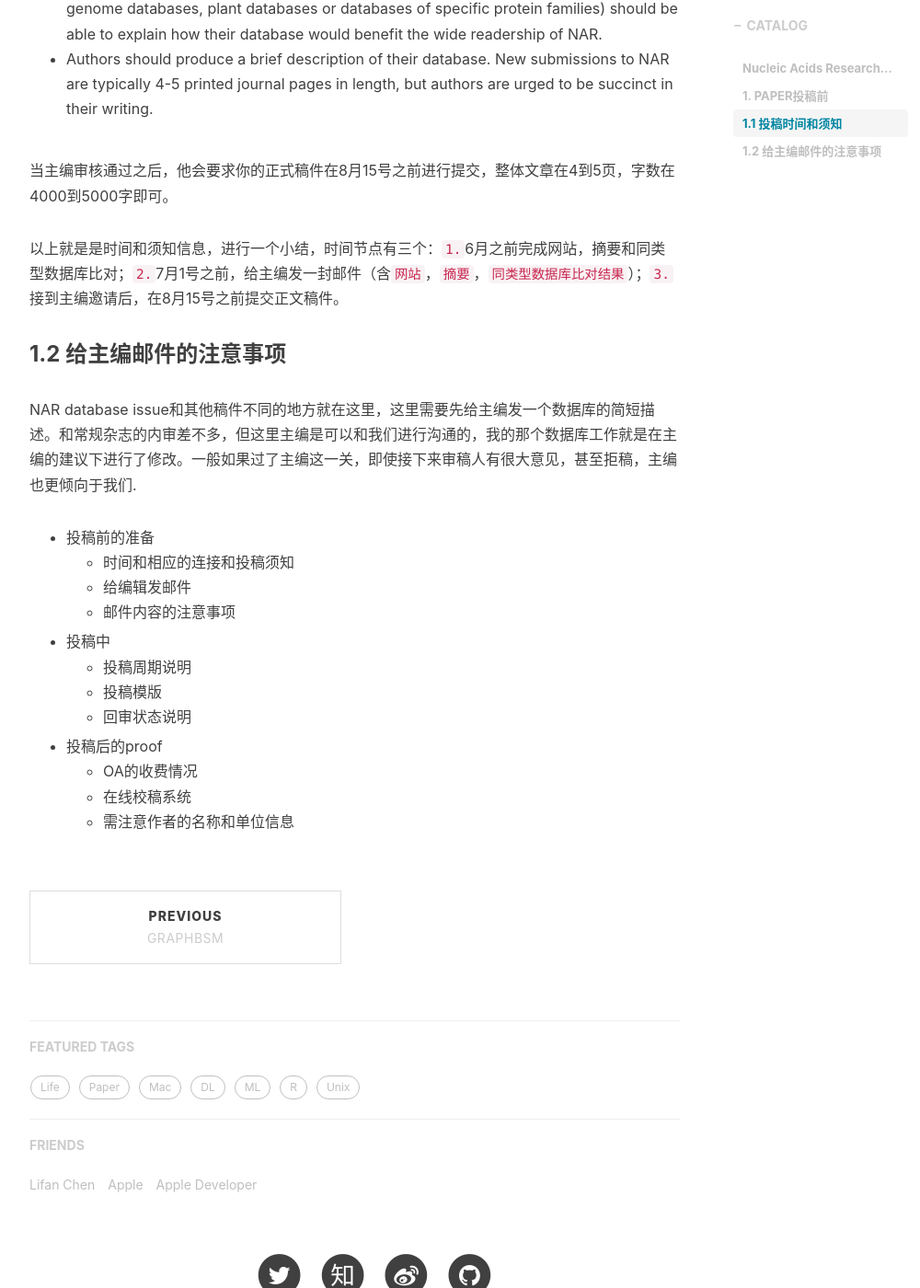
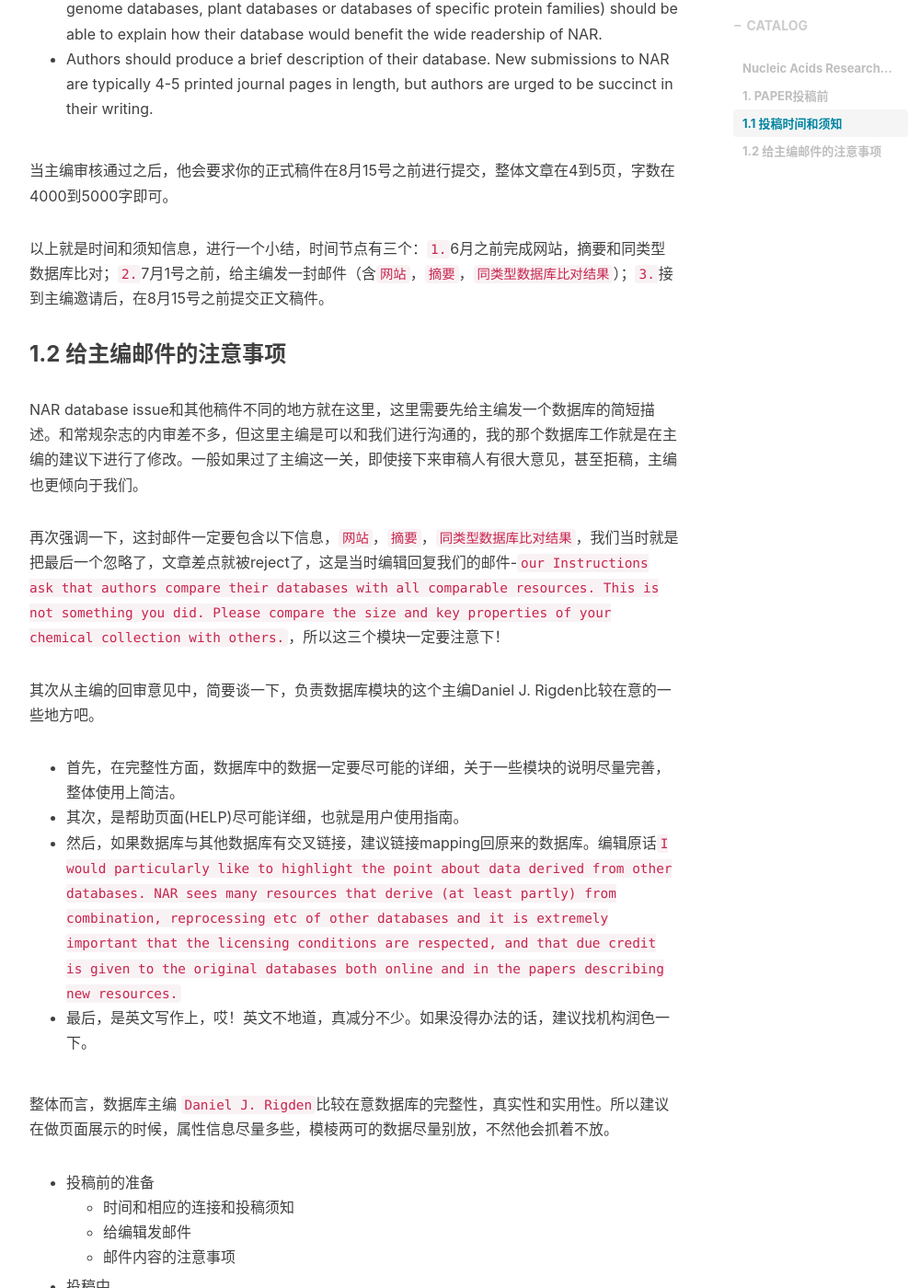
Before and after one commit to Tianbiao-Yang/tianbiao-yang.github.io, a Jekyll site: the page built from _posts/2021-03-22-NAR-Submit.md, in a window 1280 px wide and 1400 px high, scrolled down 1412 px. Shown: the whole window at 92% size, without its empty margins (233-1233 px from the left). Built offline with Jekyll 4.4.1, drawn with Linux system fonts in a browser that asks for light colours; nearby versions of some CDN libraries; comment, search, counter and statistics services are not loaded; some of the changed text lies outside the part shown.

Commit message:
Update 2021-03-22-NAR-Submit.md

```diff
--- a/_posts/2021-03-22-NAR-Submit.md
+++ b/_posts/2021-03-22-NAR-Submit.md
@@ -11,13 +11,13 @@ tags:                               #标签
 ---
 # Nucleic Acids Research投稿中的注意事项
 
-> NAR database的投稿方式和常规期刊不太一样，此处整理了投稿中的一些细节和注意事项，以及数据库主编` Daniel J. Rigden`比较在意的地方，供您参考～
+> NAR database的投稿方式和常规期刊不太一样，此处整理了投稿中的一些细节和注意事项，以及数据库主编 `Daniel J. Rigden` 比较在意的地方，供您参考～
 
 ## 1. PAPER投稿前
 ### 1.1 投稿时间和须知
 NAR database issue的投稿时间是每年的6月份到7月份之间，请注意！！！每年6月份之前不接受任何稿件，7月1日为稿件截日日期（Paper不一定完整，但需要提供摘要信息），期刊为牛津出版社(英国)，记得注意时差。每年仅有这一个月时间是接受稿件的，其他时间均不接受，记得一定要合理安排好时间！
 
-其中，在6月份之前，需要提供 `1.`将数据库的网站制作完成，能够给主编Daniel J. Rigden进行访问，`2.`提供一段对数据库的简短描述（摘要），`3.`和同类型数据库的横向对比，这三个模块。最后将`网站`，`摘要`，`数据库比对结果`这三者以邮件的形式发给`数据库主编Daniel J. Rigden (nardatabase@gmail.com)`，具体信息官网上也有说明，可以在[Submit链接](https://academic.oup.com/nar/pages/Ms_Prep_Database) 进行访问。具体主要包括以下几点应着重注意一下：
+其中，在6月份之前，需要提供 `1.`将数据库的网站制作完成，能够给主编Daniel J. Rigden进行访问，`2.`提供一段对数据库的简短描述（摘要），`3.`和同类型数据库的横向对比，这三个模块。最后将`网站`，`摘要`，`数据库比对结果`这三者以邮件的形式发给`数据库主编Daniel J. Rigden (nardatabase@gmail.com)`，具体信息官网上也有说明，可以在[Submit链接](https://academic.oup.com/nar/pages/Ms_Prep_Database) 进行访问。具体主要包括以下几点，应着重注意一下：
 
 * To check the suitability of the proposed submission, the authors should contact Prof. Daniel J. Rigden, Executive Editor of the NAR Database Issue, at nardatabase@gmail.com , by July 1st at the latest.
 * The authors must describe how their database is different from and substantially better than all similar resources.
@@ -26,10 +26,23 @@ NAR database issue的投稿时间是每年的6月份到7月份之间，请注意
 
 当主编审核通过之后，他会要求你的正式稿件在8月15号之前进行提交，整体文章在4到5页，字数在4000到5000字即可。
 
-以上就是是时间和须知信息，进行一个小结，时间节点有三个：`1.`6月之前完成网站，摘要和同类型数据库比对；`2.`7月1号之前，给主编发一封邮件（含`网站`，`摘要`，`同类型数据库比对结果`）；`3.`接到主编邀请后，在8月15号之前提交正文稿件。
+以上就是时间和须知信息，进行一个小结，时间节点有三个：`1.`6月之前完成网站，摘要和同类型数据库比对；`2.`7月1号之前，给主编发一封邮件（含`网站`，`摘要`，`同类型数据库比对结果`）；`3.`接到主编邀请后，在8月15号之前提交正文稿件。
 
 ### 1.2 给主编邮件的注意事项
-NAR database issue和其他稿件不同的地方就在这里，这里需要先给主编发一个数据库的简短描述。和常规杂志的内审差不多，但这里主编是可以和我们进行沟通的，我的那个数据库工作就是在主编的建议下进行了修改。一般如果过了主编这一关，即使接下来审稿人有很大意见，甚至拒稿，主编也更倾向于我们.
+NAR database issue和其他稿件不同的地方就在这里，这里需要先给主编发一个数据库的简短描述。和常规杂志的内审差不多，但这里主编是可以和我们进行沟通的，我的那个数据库工作就是在主编的建议下进行了修改。一般如果过了主编这一关，即使接下来审稿人有很大意见，甚至拒稿，主编也更倾向于我们。
+
+再次强调一下，这封邮件一定要包含以下信息，`网站`，`摘要`，`同类型数据库比对结果`，我们当时就是把最后一个忽略了，文章差点就被reject了，这是当时编辑回复我们的邮件-`our Instructions ask that authors compare their databases with all comparable resources. This is not something you did. Please compare the size and key properties of your chemical collection with others.`，所以这三个模块一定要注意下！
+
+其次从主编的回审意见中，简要谈一下，负责数据库模块的这个主编Daniel J. Rigden比较在意的一些地方吧。
+
+* 首先，在完整性方面，数据库中的数据一定要尽可能的详细，关于一些模块的说明尽量完善，整体使用上简洁。
+* 其次，是帮助页面(HELP)尽可能详细，也就是用户使用指南。
+* 然后，如果数据库与其他数据库有交叉链接，建议链接mapping回原来的数据库。编辑原话`I would particularly like to highlight the point about data derived from other databases. NAR sees many resources that derive (at least partly) from combination, reprocessing etc of other databases and it is extremely important that the licensing conditions are respected, and that due credit is given to the original databases both online and in the papers describing new resources.`
+* 最后，是英文写作上，哎！英文不地道，真减分不少。如果没得办法的话，建议找机构润色一下。
+
+整体而言，数据库主编 `Daniel J. Rigden`比较在意数据库的完整性，真实性和实用性。所以建议在做页面展示的时候，属性信息尽量多些，模棱两可的数据尽量别放，不然他会抓着不放。
+
+
 
 
 
```
